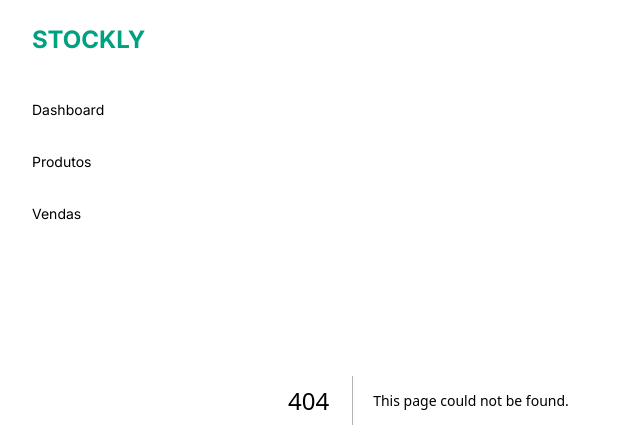
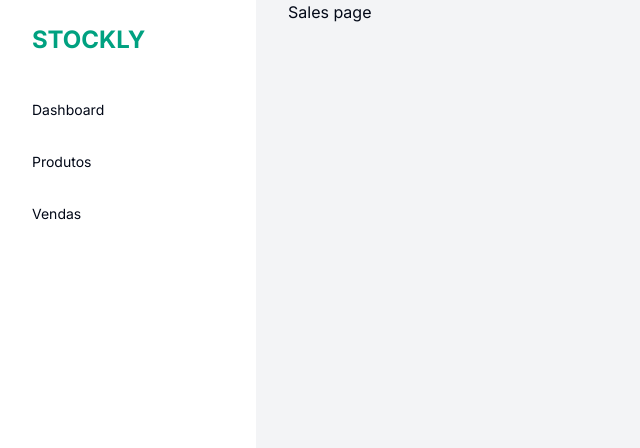
Before and after one commit to JoaoGomesss/stockly, a Next.js app: page /sales in a window 1280 px wide. Before the commit this address had no page. Shown: the top 448 px of the page, without its empty margins (0-640 px from the left). Built offline with nearby package versions, Linux system fonts and the light colour scheme.

Commit message:
feat: add initial sales page

```diff
--- /dev/null
+++ b/app/sales/page.tsx
@@ -0,0 +1,5 @@
+const SalesPage = () => {
+  return <h1>Sales page</h1>;
+};
+
+export default SalesPage;
```
